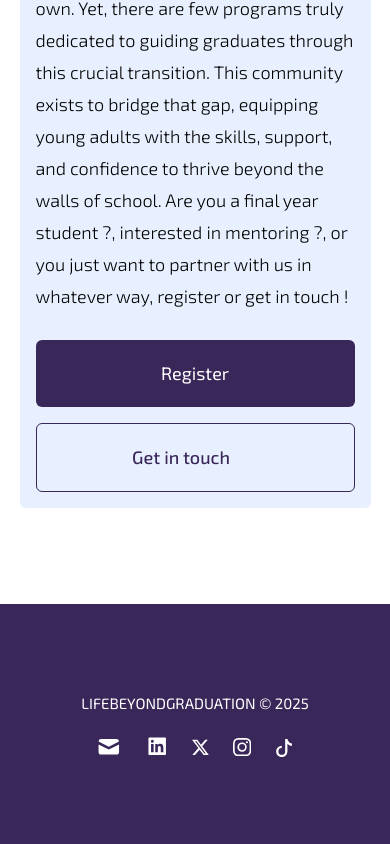
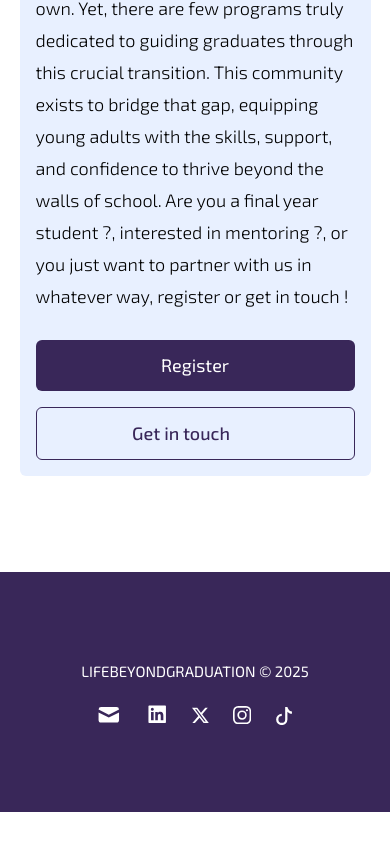
Before and after one commit to olamileke/lifebeyondgraduation, a Next.js app: page / in a window 390 px wide. Shown: the part 1955-2799 px from the top of the page. After the commit the page ends 2767 px from the top, so only its background shows below. Built offline with nearby package versions, Linux system fonts and the light colour scheme.

Commit message:
feat: working on responsiveness

```diff
--- a/src/components/About/About.tsx
+++ b/src/components/About/About.tsx
@@ -42,11 +42,14 @@ export const About = () => {
           </p>
 
           <div className="flex flex-col sm:flex-row gap-4 w-full">
-            <Link href="https://bit.ly/register-lbg" classes="w-full">
+            <Link
+              href="https://bit.ly/register-lbg"
+              classes="!py-3 !sm:py-5 w-full"
+            >
               Register
             </Link>
             <Button
-              classes="w-full"
+              classes="!py-3 !sm:py-5 w-full"
               handleClick={handleDialogOpen}
               isActive={false}
             >
--- a/src/components/Button/types.ts
+++ b/src/components/Button/types.ts
@@ -3,5 +3,6 @@ import { TLink } from "../Link";
 
 export type TButton = ButtonHTMLAttributes<HTMLButtonElement> &
   Omit<TLink, "href" | "hasIcon" | "size"> & {
+    isActive?: boolean;
     handleClick?: () => void;
   };
--- a/src/components/Header/Header.tsx
+++ b/src/components/Header/Header.tsx
@@ -16,7 +16,7 @@ export const Header = () => (
         </div>
       </div>
 
-      <Link href={"/blog"} size="sm">
+      <Link href={"/blog"} classes="!py-3">
         Blog
       </Link>
     </div>
--- a/src/components/Link/Link.tsx
+++ b/src/components/Link/Link.tsx
@@ -6,9 +6,7 @@ import { IoMdArrowUp } from "react-icons/io";
 export const Link: FC<TLink> = ({
   href,
   children,
-  size = "md",
   classes = "",
-  isActive = true,
   hasIcon = false,
 }) => {
   return (
@@ -16,9 +14,7 @@ export const Link: FC<TLink> = ({
       href={href}
       target="_blank"
       rel="noopener noreferrer"
-      className={`px-5 bg-russian-violet text-[18px] md:text-base text-white group duration-1000 transition-opacity opacity-100 hover:opacity-90 ${
-        size === "sm" ? "py-3" : "py-5"
-      } rounded-md text-center ${classes}`}
+      className={`px-5 bg-russian-violet text-[18px] md:text-base text-white group duration-1000 transition-opacity opacity-100 hover:opacity-90 py-5 rounded-md text-center ${classes}`}
     >
       {children}
       {hasIcon && (
--- a/src/components/Link/types.ts
+++ b/src/components/Link/types.ts
@@ -3,8 +3,6 @@ import { ReactNode } from "react";
 export type TLink = {
   children: ReactNode;
   href: string;
-  size?: "sm" | "md";
   classes?: string;
-  isActive?: boolean;
   hasIcon?: boolean;
 };
```
